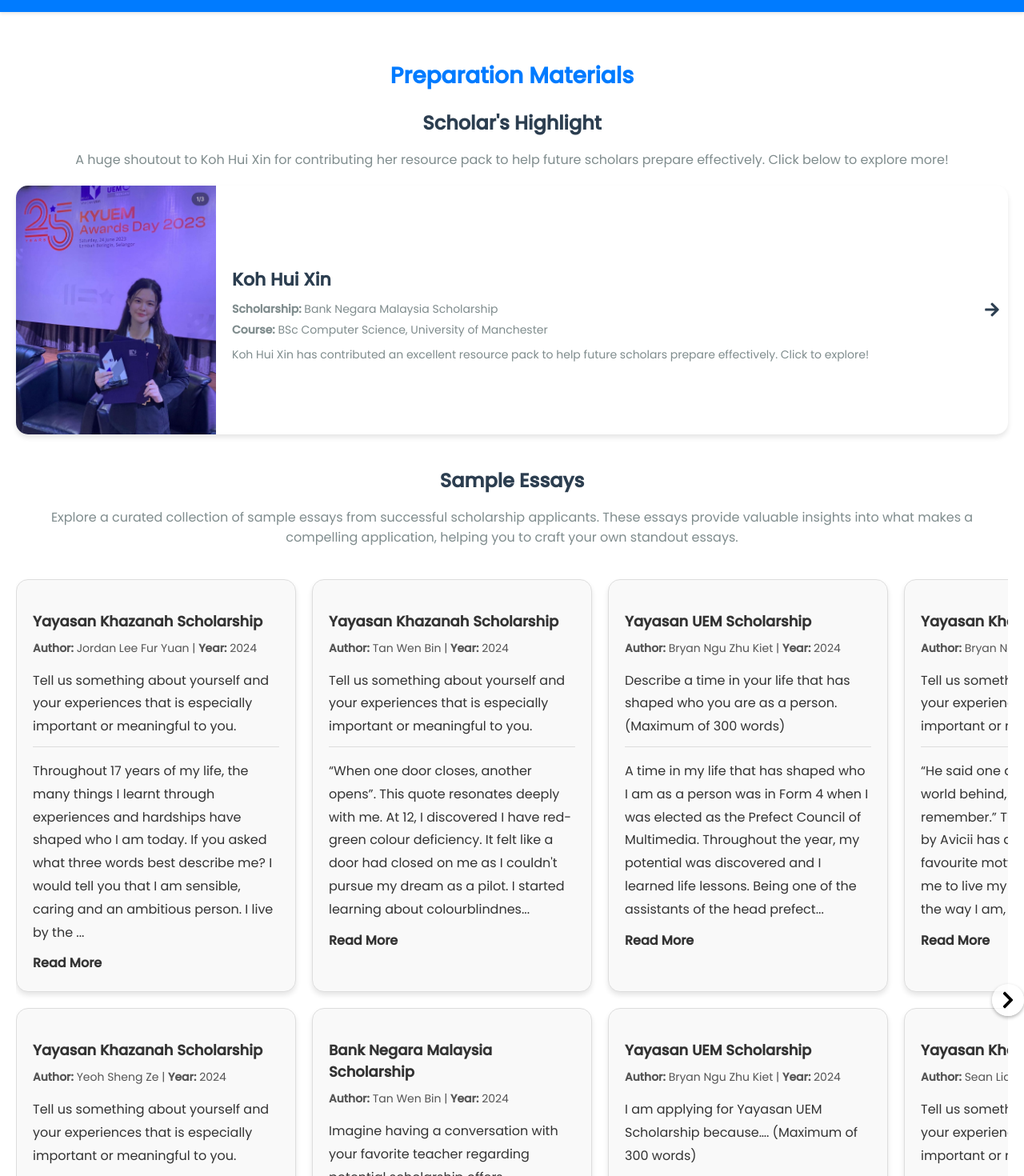
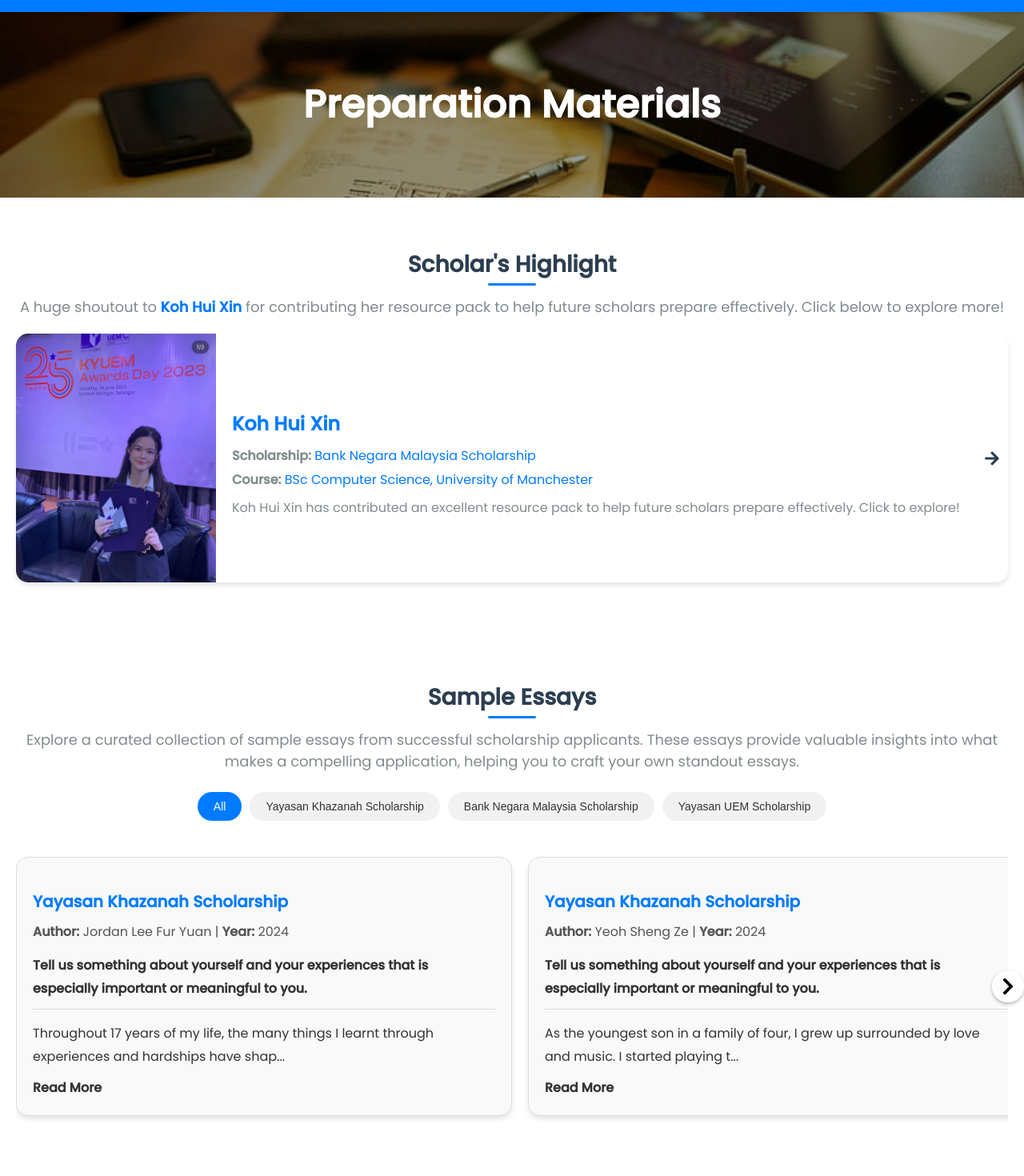
Before and after one commit to YiekSiewHao/MSI, a React (Create React App) app: page /preparation in a window 1280 px wide. Shown: the part 40-1510 px from the top of the page at 80% size. Built offline with nearby package versions, Linux system fonts and the light colour scheme.

Commit message:
updated for preparation list

```diff
--- a/src/components/Contact.js
+++ b/src/components/Contact.js
@@ -115,7 +115,7 @@
             Help us improve by sharing your thoughts!
             Please click the link below to access our feedback form:
           </FeedbackText>
-          <FeedbackLink href="https://forms.google.com/example" target="_blank">
+          <FeedbackLink href="https://docs.google.com/forms/d/e/1FAIpQLScCuYVk8SD6lN4zepnNOY0MuyhziFRix77dhoT2EGdjNP-UwQ/viewform?usp=sf_link" target="_blank">
             Click Here to Send Feedback <Emoji>📩</Emoji>
           </FeedbackLink>
         </RightSection>
--- a/src/components/Preparation.js
+++ b/src/components/Preparation.js
@@ -8,41 +8,85 @@
 
 /* Container for the entire Preparation section */
 const PreparationContainer = styled.div`
-  padding: 40px 20px;
+  padding: 0; /* Remove padding to allow the title to span the full width */
+`;
+
+/* New Content Container for the rest of the content */
+const ContentContainer = styled.div`
   max-width: 1400px;
   margin: 0 auto;
+  padding: 0 20px;
+`;
+
+/* Title Section with stylish background */
+const TitleSection = styled.div`
+  position: relative;
+  width: 100%;
+  padding: 80px 0;
+  color: #ffffff;
+  text-align: center;
+  overflow: hidden;
+  background-size: cover;
+  background-position: center;
+  background-image: url(${(props) => props.backgroundImage});
+
+  /* Optional: Add a semi-transparent overlay if needed */
+  &::before {
+    content: '';
+    position: absolute;
+    top: 0;
+    left: 0;
+    width: 100%;
+    height: 100%;
+    background-color: rgba(0, 0, 0, 0.4); /* Adjust opacity as needed */
+    z-index: 0;
+  }
+
+  /* Ensure the title text appears above the overlay */
+  h1 {
+    position: relative;
+    z-index: 1;
+  }
 `;
 
 /* Main title */
 const PreparationTitle = styled.h1`
-  font-size: 28px;
-  color: #007bff;
-  text-align: center;
-  margin-bottom: 10px;
-`;
-
-/* Subheading for sections */
-const SubHeading = styled.h2`
-  font-size: 22px;
-  color: #555;
-  text-align: center;
-  margin-bottom: 20px;
+  font-size: 48px;
+  font-weight: bold;
+  margin: 0;
+  position: relative;
+  z-index: 1;
 `;
 
 /* Scholar Highlight Section */
 const ScholarHighlightContainer = styled.div`
-  margin-bottom: 40px;
+  padding: 40px 0; /* Adjusted padding */
+  margin-bottom: 20px; /* Reduced spacing */
 `;
 
+/* Custom Underlined Heading */
 const HighlightHeader = styled.h2`
-  font-size: 24px;
-  color: #2c3e50; /* Darker neutral color */
+  font-size: 28px; /* Increased font size */
+  color: #2c3e50;
   margin-bottom: 10px;
   text-align: center;
+  position: relative;
+
+  &:after {
+    content: '';
+    position: absolute;
+    left: 50%;
+    bottom: -5px; /* Adjust as needed */
+    transform: translateX(-50%);
+    width: 60px; /* Length of the underline */
+    height: 3px; /* Thickness */
+    background-color: #007bff; /* Blue color */
+    border-radius: 2px;
+  }
 `;
 
 const HighlightDescription = styled.p`
-  font-size: 16px;
+  font-size: 18px; /* Increased font size */
   color: #7f8c8d;
   text-align: center;
   margin-bottom: 20px;
@@ -78,36 +122,60 @@
 `;
 
 const ScholarName = styled.h3`
-  font-size: 22px;
-  color: #2c3e50;
+  font-size: 24px; /* Increased font size */
+  color: #007bff; /* Changed to blue color */
   margin-bottom: 10px;
 `;
 
 const ScholarMeta = styled.p`
   margin: 5px 0;
-  font-size: 14px;
+  font-size: 16px; /* Increased font size */
   color: #7f8c8d;
 `;
 
 const ScholarDescription = styled.p`
   margin: 10px 0;
-  font-size: 14px;
+  font-size: 16px; /* Increased font size */
   color: #7f8c8d;
 `;
 
+/* Arrow Icon */
 const ArrowIcon = styled(FaArrowRight)`
   color: #2c3e50;
   font-size: 40px;
   margin-left: auto;
-  padding: 10px; /* Add space around the arrow */
+  padding: 10px;
 `;
 
-/* Scrolling Feature Styled Components */
+/* Filter Box */
+const FilterBox = styled.div`
+  display: flex;
+  flex-wrap: wrap;
+  justify-content: center;
+  margin-bottom: 20px;
+`;
 
-/* Container to hold the scrolling area and arrows */
+const FilterButton = styled.button`
+  background-color: ${(props) => (props.active ? '#007bff' : '#f1f1f1')};
+  color: ${(props) => (props.active ? '#fff' : '#333')};
+  border: none;
+  border-radius: 20px;
+  padding: 10px 20px;
+  margin: 5px;
+  cursor: pointer;
+  transition: background-color 0.3s;
+  font-size: 14px;
+
+  &:hover {
+    background-color: #007bff;
+    color: #fff;
+  }
+`;
+
+/* Scroll Container and Arrow Buttons */
 const ScrollContainer = styled.div`
   position: relative;
-  margin-bottom: 40px; /* Add space below the scroll area */
+  margin-bottom: 40px;
 `;
 
 /* Left and Right Arrow Buttons */
@@ -117,14 +185,14 @@
   transform: translateY(-50%);
   ${(props) => (props.left ? "left: -20px;" : "right: -20px;")}
   background: rgba(255, 255, 255, 0.7);
-  width: 40px; /* Set equal width and height */
+  width: 40px;
   height: 40px;
   cursor: pointer;
   visibility: ${(props) => (props.visible ? "visible" : "hidden")};
   z-index: 1;
-  border-radius: 50%; /* Makes the square into a circle */
+  border-radius: 50%;
   box-shadow: 0 2px 4px rgba(0, 0, 0, 0.3);
-  display: flex; /* Center the icon inside */
+  display: flex;
   align-items: center;
   justify-content: center;
 
@@ -133,12 +201,9 @@
   }
 `;
 
-
 /* Scrollable container for the essay cards */
 const EssayCardContainer = styled.div`
-  display: grid;
-  grid-auto-flow: column;
-  grid-template-rows: repeat(2, 1fr);
+  display: flex;
   gap: 20px;
   overflow-x: auto;
   scroll-behavior: smooth;
@@ -154,8 +219,8 @@
 
 /* Individual Essay Card */
 const EssayCard = styled(Link)`
-  width: 350px;
-  flex-shrink: 0;
+  flex: 0 0 90%;
+  max-width: 300px;
   text-decoration: none;
   background-color: #f9f9f9;
   border: 1px solid #ddd;
@@ -168,18 +233,44 @@
   &:hover {
     transform: scale(1.02);
   }
+
+  @media (min-width: 600px) {
+    flex: 0 0 80%;
+    max-width: 70%;
+  }
+
+  @media (min-width: 768px) {
+    flex: 0 0 70%;
+    max-width: 60%;
+  }
+
+  @media (min-width: 1024px) {
+    flex: 0 0 60%;
+    max-width: 50%;
+  }
+
+  @media (min-width: 1440px) {
+    flex: 0 0 50%;
+    max-width: 40%;
+  }
+
+  @media (min-width: 1920px) {
+    flex: 0 0 40%;
+    max-width: 30%;
+  }
 `;
+
 
 /* Title of the Essay Card */
 const CardTitle = styled.h3`
-  font-size: 18px;
-  color: #333;
+  font-size: 20px; /* Increased font size */
+  color: #007bff; /* Changed to blue color */
   margin-bottom: 10px;
 `;
 
 /* Meta information about the essay */
 const EssayMeta = styled.div`
-  font-size: 14px;
+  font-size: 16px; /* Increased font size */
   color: #555;
   margin-bottom: 10px;
 `;
@@ -212,6 +303,15 @@
   const [arrowLeftVisible, setArrowLeftVisible] = useState(false);
   const [arrowRightVisible, setArrowRightVisible] = useState(true);
 
+  /* State to manage the selected scholarship filter */
+  const [selectedScholarship, setSelectedScholarship] = useState('All');
+
+  /* Extract unique scholarships from essays */
+  const scholarships = [...new Set(essays.map((essay) => essay.scholarship))];
+
+  /* Filtered essays based on selected scholarship */
+  const filteredEssays = selectedScholarship === 'All' ? essays : essays.filter(essay => essay.scholarship === selectedScholarship);
+
   /* Handle scroll event to show/hide arrows */
   const handleScroll = () => {
     const container = scrollContainerRef.current;
@@ -232,7 +332,7 @@
         container.removeEventListener("scroll", handleScroll);
       };
     }
-  }, []);
+  }, [filteredEssays]);
 
   /* Scroll the container to the left */
   const scrollLeft = () => {
@@ -258,15 +358,20 @@
     window.scrollTo(0, 0);
   }, []);
 
+  const backgroundImagePath = '/assets/preparation_wallpaper.jpg'; // Replace with your image path
+
   return (
     <PreparationContainer>
+      <TitleSection backgroundImage={backgroundImagePath}>
         <PreparationTitle>Preparation Materials</PreparationTitle>
+      </TitleSection>
 
+      <ContentContainer>
         {/* Scholar Highlight Section */}
         <ScholarHighlightContainer>
           <HighlightHeader>Scholar's Highlight</HighlightHeader>
           <HighlightDescription>
-          A huge shoutout to Koh Hui Xin for contributing her resource pack to
+            A huge shoutout to <strong style={{color: '#007bff'}}>Koh Hui Xin</strong> for contributing her resource pack to
             help future scholars prepare effectively. Click below to explore more!
           </HighlightDescription>
           <ScholarSection to="/preparation/koh_hui_xin_resource_pack">
@@ -274,11 +379,10 @@
             <ScholarDetails>
               <ScholarName>Koh Hui Xin</ScholarName>
               <ScholarMeta>
-              <strong>Scholarship:</strong> Bank Negara Malaysia Scholarship
+                <strong>Scholarship:</strong> <span style={{color: '#007bff'}}>Bank Negara Malaysia Scholarship</span>
               </ScholarMeta>
               <ScholarMeta>
-              <strong>Course:</strong> BSc Computer Science, University of
-              Manchester
+                <strong>Course:</strong> <span style={{color: '#007bff'}}>BSc Computer Science, University of Manchester</span>
               </ScholarMeta>
               <ScholarDescription>
                 Koh Hui Xin has contributed an excellent resource pack to help
@@ -289,30 +393,52 @@
           </ScholarSection>
         </ScholarHighlightContainer>
 
-      {/* Sample Essays Section with Scrolling Feature */}
+        {/* Sample Essays Section */}
+        <ScholarHighlightContainer>
           <HighlightHeader>Sample Essays</HighlightHeader>
           <HighlightDescription>
             Explore a curated collection of sample essays from successful scholarship applicants. These essays provide valuable insights into what makes a compelling application, helping you to craft your own standout essays.
           </HighlightDescription>
+
+          {/* Filter Buttons */}
+          <FilterBox>
+            <FilterButton
+              active={selectedScholarship === 'All'}
+              onClick={() => setSelectedScholarship('All')}
+            >
+              All
+            </FilterButton>
+            {scholarships.map((scholarship) => (
+              <FilterButton
+                key={scholarship}
+                active={selectedScholarship === scholarship}
+                onClick={() => setSelectedScholarship(scholarship)}
+              >
+                {scholarship}
+              </FilterButton>
+            ))}
+          </FilterBox>
+
+          {/* Scrollable Essay Cards */}
           <ScrollContainer>
             {/* Left Arrow Button */}
             <ArrowButton left visible={arrowLeftVisible} onClick={scrollLeft}>
               <FaChevronLeft size={24} />
             </ArrowButton>
 
-        {/* Scrollable Essay Cards */}
+            {/* Essay Cards */}
             <EssayCardContainer ref={scrollContainerRef}>
-          {essays.map((essay, index) => (
-            <EssayCard to={`/essay/${index}`} key={index}>
+              {filteredEssays.map((essay, index) => (
+                <EssayCard to={`/essay/${index}`} key={`${essay.scholarship}-${index}`}>
                   <CardTitle>{essay.scholarship}</CardTitle>
                   <EssayMeta>
                     <strong>Author:</strong> {essay.author} | <strong>Year:</strong>{" "}
                     {essay.year}
                   </EssayMeta>
                   <EssayPreview>
-                <p>{essay.question[0]}</p>
+                    <p><strong>{essay.question[0]}</strong></p>
                     <Divider />
-                <p>{essay.essay[0].slice(0, 250)}...</p>
+                    <p>{essay.essay[0].slice(0, 100)}...</p>
                     <span>
                       <strong>Read More</strong>
                     </span>
@@ -326,6 +452,8 @@
               <FaChevronRight size={24} />
             </ArrowButton>
           </ScrollContainer>
+        </ScholarHighlightContainer>
+      </ContentContainer>
     </PreparationContainer>
   );
 };
--- a/src/components/ScholarshipList.js
+++ b/src/components/ScholarshipList.js
@@ -79,7 +79,7 @@
             )}
             <div className="content">
               <h3>{scholarship.shortName}</h3>
-              <p>{scholarship.description.substring(0, 150)}...</p>
+              <p>{scholarship.description.substring(0, 100)}...</p>
             </div>
           </ScholarshipCard>
         ))}
--- a/src/components/Wishes.js
+++ b/src/components/Wishes.js
@@ -1,6 +1,7 @@
 import React from 'react';
 import styled from 'styled-components';
 import { motion } from 'framer-motion';
+import { FaInstagram } from 'react-icons/fa';
 
 const WishesWrapper = styled.div`
   padding: 20px 30px;
@@ -82,12 +83,12 @@
 `;
 
 const ProfileImage = styled.div`
-  width: 100%; /* Full width of the card */
-  height: 200px; /* Fixed height */
+  width: 100%;
+  height: 200px;
   background-color: #ccc;
   background-size: cover;
   background-position: center;
-  object-fit: cover; /* Ensures the image fills the container */
+  object-fit: cover;
 `;
 
 const CardContent = styled.div`
@@ -101,15 +102,33 @@
 
 const Name = styled.h3`
   font-size: 20px;
-  margin-top: 0px;
+  margin-top: 0;
   margin-bottom: 5px;
   color: #007BFF;
 `;
 
-const Instagram = styled.p`
-  font-size: 16px;
-  color: #555;
-  margin: 0;
+const SocialLinks = styled.div`
+  display: flex;
+  justify-content: center;
+  margin-bottom: 15px;
+
+  a {
+    display: flex;
+    align-items: center;
+    color: #e1306c;
+    font-size: 16px;
+    text-decoration: none;
+    transition: color 0.3s;
+
+    &:hover {
+      color: #c13584;
+    }
+
+    svg {
+      font-size: 24px;
+      margin-right: 8px;
+    }
+  }
 `;
 
 const Scholarship = styled.p`
@@ -149,6 +168,7 @@
   font-size: 16px;
   text-align: center;
   padding: 10px;
+  font-style: italic;
 `;
 
 const Wishes = () => {
@@ -158,6 +178,7 @@
       name: 'Kelvin Ngu',
       course: 'Material Science at Oxford University',
       instagram: '@kelvinngu',
+      instagramLink: 'https://www.instagram.com/kelvinngu',
       scholarship: 'JPA Scholar',
       wish: 'It’s inspiring to see your work in empowering students to explore opportunities in higher education. Keep up the great work, and may your website guide many students towards brighter futures!',
       image: '/assets/portrait/kelvin_ngu.jpg',
@@ -168,6 +189,7 @@
       name: 'Joel Pang',
       course: 'Chemical Engineering at Caltech',
       instagram: '@joelpang',
+      instagramLink: 'https://www.instagram.com/joelpang',
       scholarship: 'Shell Scholar',
       wish: 'Your dedication and perseverance are truly commendable. Best of luck in inspiring others to chase their dreams!',
       image: '/assets/portrait/joelpang.jpg',
@@ -178,6 +200,7 @@
       name: 'Koh Hui Xin',
       course: 'BSc Computer Science at University of Manchester',
       instagram: '@kohhuixin',
+      instagramLink: 'https://www.instagram.com/kohhuixin',
       scholarship: 'Bank Negara Malaysia Scholar',
       wish: 'Your vision for the future is inspiring. May you continue to empower others through your initiatives.',
       image: '/assets/portrait/kohhuixin.jpg',
@@ -199,8 +222,13 @@
                 <ProfileImage style={{ backgroundImage: `url(${wish.image})` }} />
                 <CardContent>
                   <Name>{wish.name}</Name>
-                  <Instagram>{wish.instagram}</Instagram>
-                  <Scholarship>{wish.scholarship}</Scholarship>
+                  <SocialLinks>
+                    <a href={wish.instagramLink} target="_blank" rel="noopener noreferrer">
+                      <FaInstagram />
+                      {wish.instagram}
+                    </a>
+                  </SocialLinks>
+                  <Scholarship><strong>{wish.scholarship}</strong></Scholarship>
                   <CourseAndUniversity>{wish.course}</CourseAndUniversity>
                   <WishesText>{wish.wish}</WishesText>
                 </CardContent>
```
Also changed, not shown: public/assets/preparation_wallpaper.jpg (added). Lines whose indentation alone changed are shown as unchanged.
